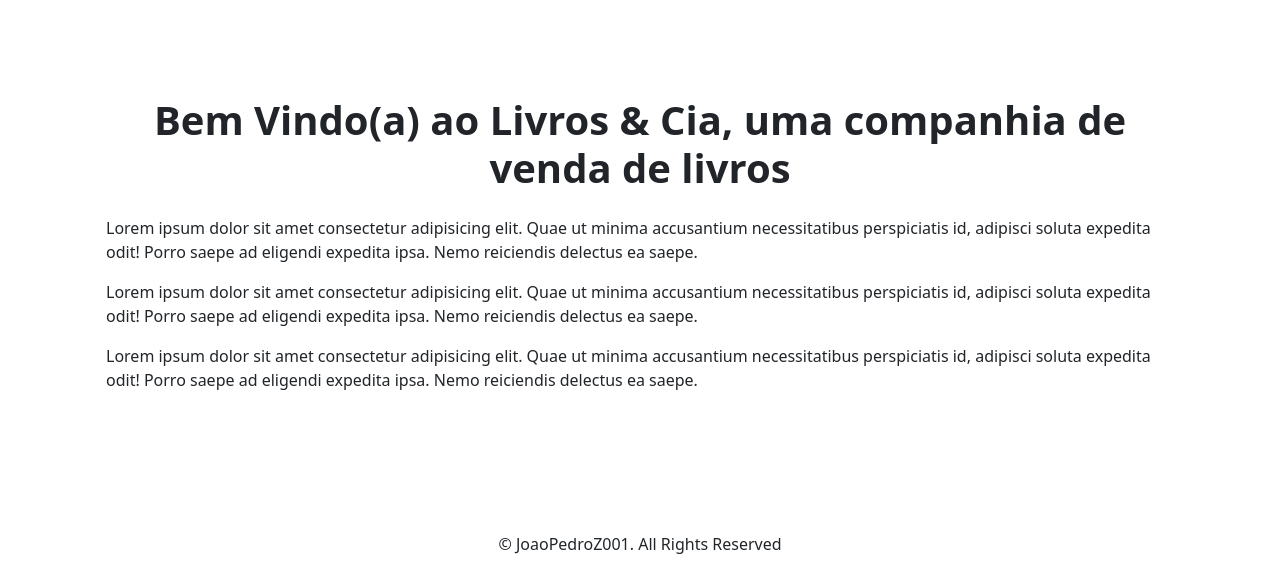
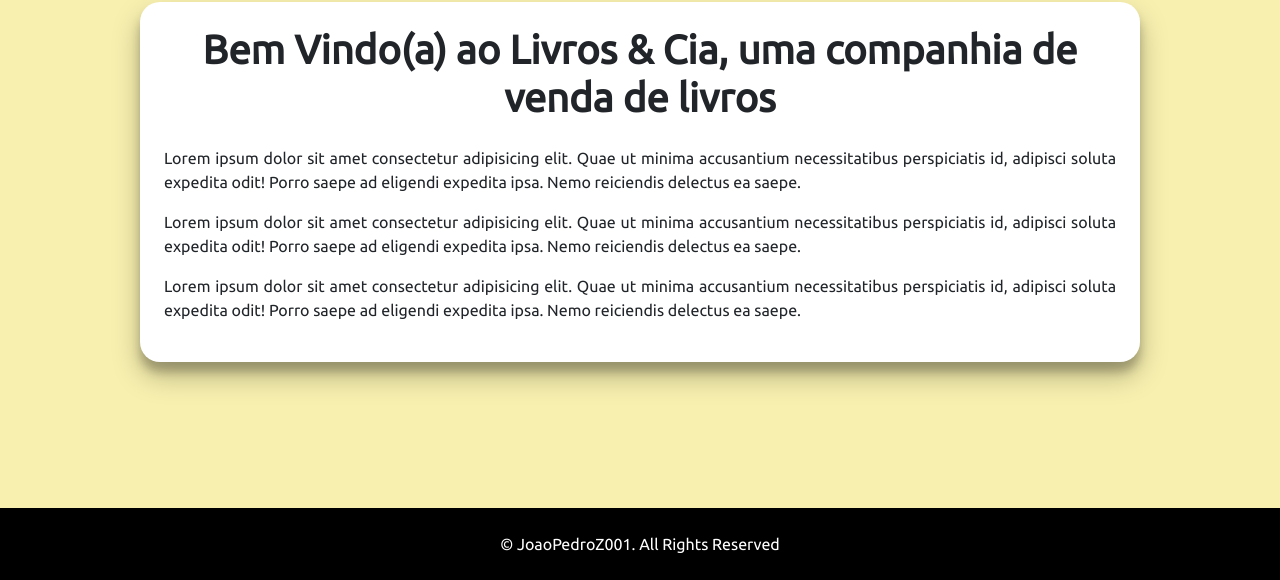
Before and after one commit to joaopedroz001/livrosecia, a plain HTML site: page index.html in a window 1280 px wide. Shown: the part 220-800 px from the top of the page. Drawn offline with nearby package versions, Linux system fonts and the light colour scheme; the site is published under a folder, as on GitHub Pages, so addresses that start at the root find nothing.

Commit message:
test: make index.html calls style.css

```diff
--- a/index.html
+++ b/index.html
@@ -5,7 +5,7 @@
     <meta name="viewport" content="width=device-width, initial-scale=1.0">
     <link href="https://cdn.jsdelivr.net/npm/bootstrap@5.3.3/dist/css/bootstrap.min.css" rel="stylesheet"
     integrity="sha384-QWTKZyjpPEjISv5WaRU9OFeRpok6YctnYmDr5pNlyT2bRjXh0JMhjY6hW+ALEwIH" crossorigin="anonymous">
-    <link rel="stylesheet" href="/src/css/style.css">
+    <link rel="stylesheet" href="./src/css/style.css">
     <title>Livros & Cia</title>
   </head>
   <body class="h-100 d-flex flex-column align-items-center">
```
